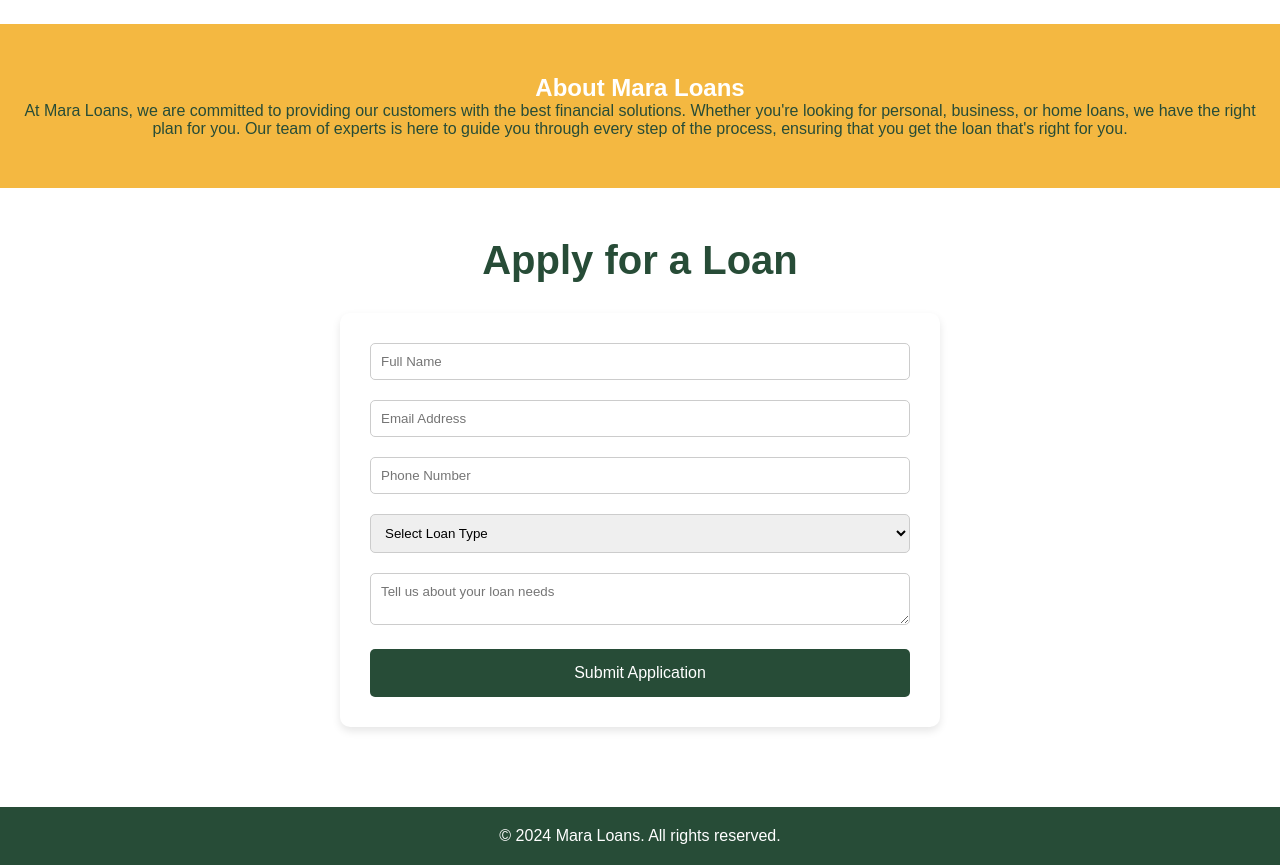
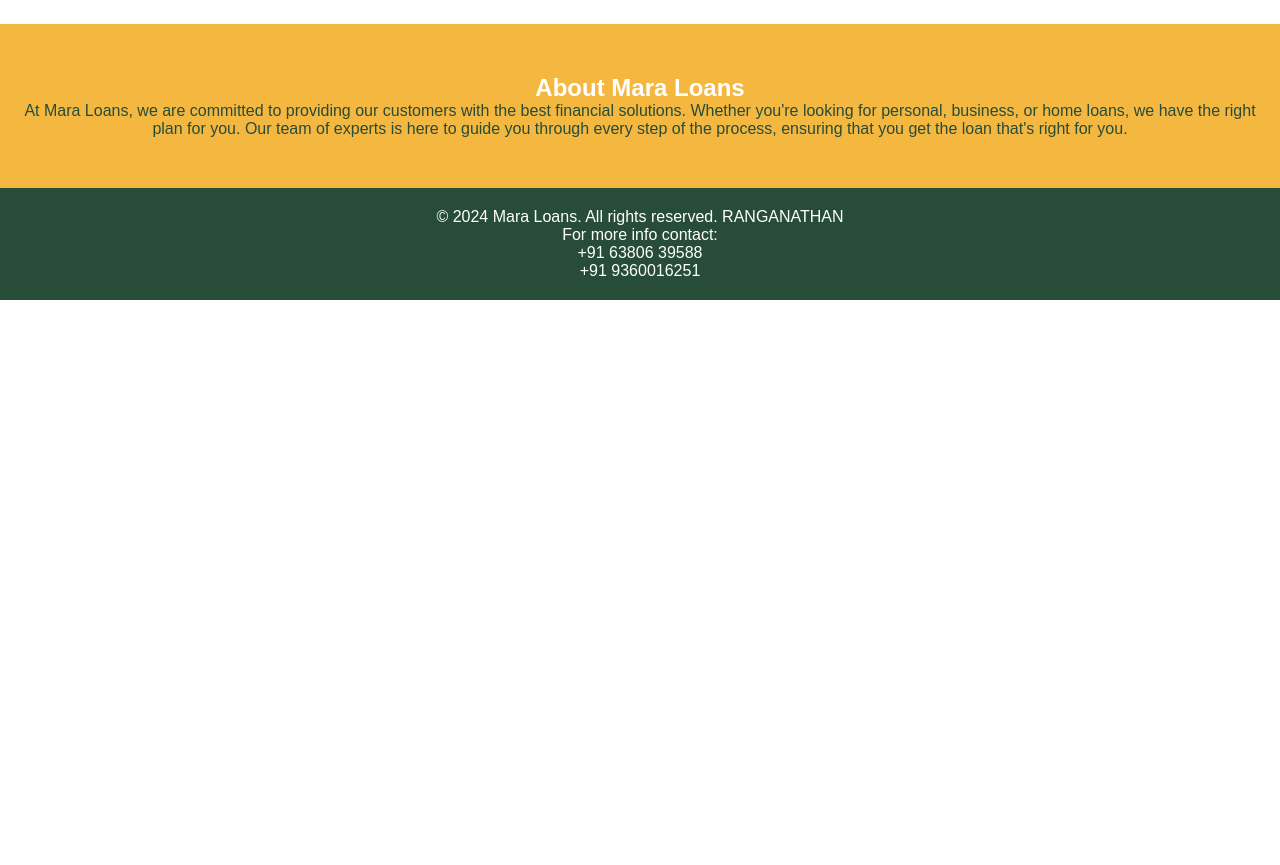
Before and after one commit to SUDHARSAN270/webb, a plain HTML site: page index.html in a window 1280 px wide. Shown: the part 684-1549 px from the top of the page. After the commit the page ends 984 px from the top, so only its background shows below. Drawn offline with Linux system fonts and the light colour scheme.

Commit message:
Update index.html

```diff
--- a/index.html
+++ b/index.html
@@ -115,7 +115,7 @@
            background-size: cover; /* Scale the background image to cover the section */
            background-position: center; /* Center the image within the section */
            background-repeat: no-repeat; /* Prevent the image from repeating */
-           color: #274c37;
+           color: #000000;
            padding: 100px 20px;
            text-align: center;
         }
@@ -228,7 +228,7 @@
     <nav class="navbar">
         <div class="container">
             <div class="logo">
-                <img src="static/images/logo.png" alt="Mara Loans Logo">
+                <img src="Designer (44).jpeg" alt="Mara Loans Logo">
             </div>
             <div class="menu-toggle">
                 <div></div>
@@ -276,26 +276,14 @@
     </section>
 
     <!-- Apply Now Section -->
-    <section class="section apply" id="apply">
-        <h2>Apply for a Loan</h2>
-        <form class="apply-form">
-            <input type="text" name="name" placeholder="Full Name" required>
-            <input type="email" name="email" placeholder="Email Address" required>
-            <input type="text" name="phone" placeholder="Phone Number" required>
-            <select name="loan-type" required>
-                <option value="" disabled selected>Select Loan Type</option>
-                <option value="personal">Personal Loan</option>
-                <option value="business">Business Loan</option>
-                <option value="home">Home Loan</option>
-            </select>
-            <textarea name="message" placeholder="Tell us about your loan needs" required></textarea>
-            <button type="submit">Submit Application</button>
-        </form>
-    </section>
+
 
     <!-- Footer Section -->
     <footer class="footer">
-        <p>&copy; 2024 Mara Loans. All rights reserved.</p>
+        <p>&copy; 2024 Mara Loans. All rights reserved. RANGANATHAN</p>
+        <p> For more info contact:</p>
+        <p> +91 63806 39588 </p>
+        <p>+91 9360016251 </p>
     </footer>
 
     <script>
```
